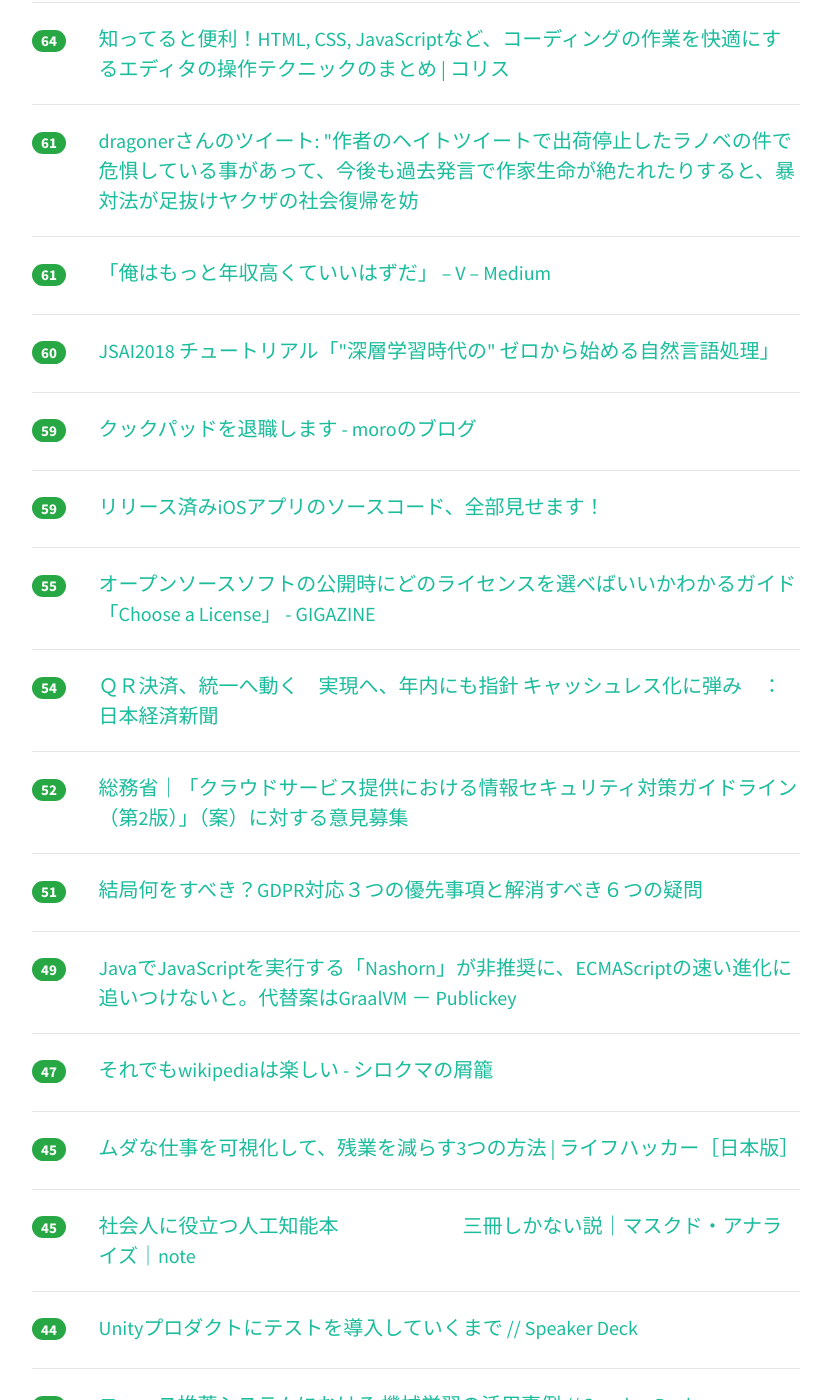
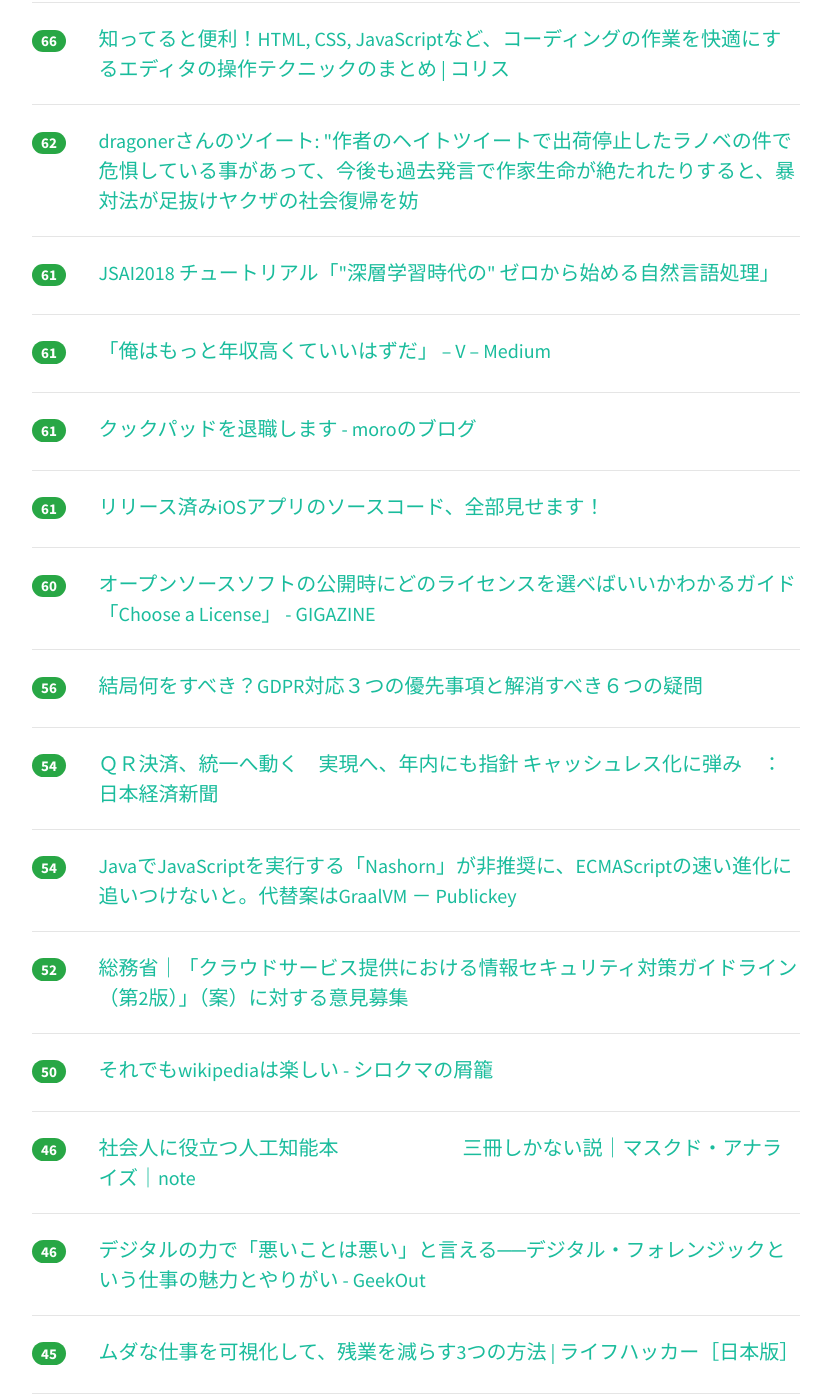
Before and after one commit to yatta47/hatena-matome-site, a Jekyll site: the page built from _posts/2018-06-07-hatena.md, in a window 1280 px wide and 1400 px high, scrolled down 1551 px. Shown: the whole window, without its empty margins (224-1055 px from the left). Built offline with Jekyll 4.4.1, drawn with Linux system fonts in a browser that asks for light colours; nearby versions of some CDN libraries; some of the changed text lies outside the part shown.

Commit message:
Updated 2018-06-07

```diff
--- a/_posts/2018-06-07-hatena.md
+++ b/_posts/2018-06-07-hatena.md
@@ -1,13 +1,13 @@
 ---
 layout: post
 title:  "2018-06-07 はてぶIT"
-date:   2018-06-07 22:02:06
+date:   2018-06-07 23:01:48
 tags: [it-hotentry]
 ---
-67 件のデータあり
+68 件のデータあり
 
 <hr><div class="row">
-<div class="col-1"><span class="badge badge-pill badge-success h2">719</span></div>
+<div class="col-1"><span class="badge badge-pill badge-success h2">746</span></div>
 <div class="col-11"><a href='http://yosuke-furukawa.hatenablog.com/entry/2018/06/07/080335' target='_blank'>Node.js における設計ミス By Ryan Dahl - from scratch</a></div>
 </div>
 <hr>
@@ -17,12 +17,12 @@ tags: [it-hotentry]
 </div>
 <hr>
 <div class="row">
-<div class="col-1"><span class="badge badge-pill badge-success h2">482</span></div>
+<div class="col-1"><span class="badge badge-pill badge-success h2">498</span></div>
 <div class="col-11"><a href='https://togetter.com/li/1234693' target='_blank'>東洋経済「JSONという気味の悪い拡張子が使われてる」御社のHPにもたくさん使われていると盛大にツッコまれる</a></div>
 </div>
 <hr>
 <div class="row">
-<div class="col-1"><span class="badge badge-pill badge-success h2">441</span></div>
+<div class="col-1"><span class="badge badge-pill badge-success h2">455</span></div>
 <div class="col-11"><a href='https://internet.watch.impress.co.jp/docs/news/1126179.html' target='_blank'>日本全国の「赤色立体地図」が見放題、国土地理院がウェブで公開 - INTERNET Watch</a></div>
 </div>
 <hr>
@@ -32,18 +32,23 @@ tags: [it-hotentry]
 </div>
 <hr>
 <div class="row">
-<div class="col-1"><span class="badge badge-pill badge-success h2">275</span></div>
+<div class="col-1"><span class="badge badge-pill badge-success h2">290</span></div>
 <div class="col-11"><a href='https://www.visualstudio.com/ja/team-services/git/free-private-git-repo/' target='_blank'>無料プライベート Git リポジトリ | Visual Studio Team Services</a></div>
 </div>
 <hr>
 <div class="row">
-<div class="col-1"><span class="badge badge-pill badge-success h2">251</span></div>
+<div class="col-1"><span class="badge badge-pill badge-success h2">268</span></div>
 <div class="col-11"><a href='http://jp.automaton.am/articles/newsjp/20180607-69372/' target='_blank'>Valve、Steamにおける“すべてのゲーム”を容認していく方針を明言。「荒らしと違法行為」以外はポルノや暴力コンテンツについても制限せず | AUTOMATON</a></div>
 </div>
 <hr>
 <div class="row">
-<div class="col-1"><span class="badge badge-pill badge-success h2">185</span></div>
+<div class="col-1"><span class="badge badge-pill badge-success h2">219</span></div>
 <div class="col-11"><a href='https://anond.hatelabo.jp/20180607155354' target='_blank'>憧れの拡張子</a></div>
+</div>
+<hr>
+<div class="row">
+<div class="col-1"><span class="badge badge-pill badge-success h2">157</span></div>
+<div class="col-11"><a href='https://togetter.com/li/1234645' target='_blank'>リンゴに罵声を浴びせ続けるのときれいな言葉をかけ続けるのでは腐敗のスピードが変わるって本当？インチキな話に聞こえるが科学的だった - Togetter</a></div>
 </div>
 <hr>
 <div class="row">
@@ -52,33 +57,33 @@ tags: [it-hotentry]
 </div>
 <hr>
 <div class="row">
-<div class="col-1"><span class="badge badge-pill badge-success h2">142</span></div>
-<div class="col-11"><a href='https://togetter.com/li/1234645' target='_blank'>リンゴに罵声を浴びせ続けるのときれいな言葉をかけ続けるのでは腐敗のスピードが変わるって本当？インチキな話に聞こえるが科学的だった - Togetter</a></div>
+<div class="col-1"><span class="badge badge-pill badge-success h2">132</span></div>
+<div class="col-11"><a href='https://ics.media/entry/18237' target='_blank'>今の時代、ウェブページは一瞬で表示するべき！ 画像の遅延読込に役立つamp-imgの使い方 - ICS MEDIA</a></div>
 </div>
 <hr>
 <div class="row">
-<div class="col-1"><span class="badge badge-pill badge-success h2">97</span></div>
+<div class="col-1"><span class="badge badge-pill badge-success h2">100</span></div>
 <div class="col-11"><a href='https://qiita.com/kaityo256/items/e3884d0109223c324baf' target='_blank'>YAMLで履歴書を作る</a></div>
 </div>
 <hr>
 <div class="row">
-<div class="col-1"><span class="badge badge-pill badge-success h2">90</span></div>
-<div class="col-11"><a href='https://ics.media/entry/18237' target='_blank'>今の時代、ウェブページは一瞬で表示するべき！ 画像の遅延読込に役立つamp-imgの使い方 - ICS MEDIA</a></div>
-</div>
-<hr>
-<div class="row">
-<div class="col-1"><span class="badge badge-pill badge-success h2">67</span></div>
+<div class="col-1"><span class="badge badge-pill badge-success h2">72</span></div>
 <div class="col-11"><a href='http://tech.nikkeibp.co.jp/atcl/nxt/column/18/00240/060500008/' target='_blank'>避けてきたWeb開発、仕事激減で正面から取り組む | 日経 xTECH（クロステック）</a></div>
 </div>
 <hr>
 <div class="row">
-<div class="col-1"><span class="badge badge-pill badge-success h2">64</span></div>
+<div class="col-1"><span class="badge badge-pill badge-success h2">66</span></div>
 <div class="col-11"><a href='https://coliss.com/articles/build-websites/operation/work/text-editing-techniques-for-frontend-debelopers.html' target='_blank'>知ってると便利！HTML, CSS, JavaScriptなど、コーディングの作業を快適にするエディタの操作テクニックのまとめ | コリス</a></div>
 </div>
 <hr>
 <div class="row">
+<div class="col-1"><span class="badge badge-pill badge-success h2">62</span></div>
+<div class="col-11"><a href='http://twitter.com/dragoner_jp/status/1004336877237727237' target='_blank'>dragonerさんのツイート: "作者のヘイトツイートで出荷停止したラノベの件で危惧している事があって、今後も過去発言で作家生命が絶たれたりすると、暴対法が足抜けヤクザの社会復帰を妨</a></div>
+</div>
+<hr>
+<div class="row">
 <div class="col-1"><span class="badge badge-pill badge-success h2">61</span></div>
-<div class="col-11"><a href='http://twitter.com/dragoner_jp/status/1004336877237727237' target='_blank'>dragonerさんのツイート: "作者のヘイトツイートで出荷停止したラノベの件で危惧している事があって、今後も過去発言で作家生命が絶たれたりすると、暴対法が足抜けヤクザの社会復帰を妨</a></div>
+<div class="col-11"><a href='https://www.slideshare.net/yukiarase/jsai2018' target='_blank'>JSAI2018 チュートリアル「"深層学習時代の" ゼロから始める自然言語処理」</a></div>
 </div>
 <hr>
 <div class="row">
@@ -87,23 +92,23 @@ tags: [it-hotentry]
 </div>
 <hr>
 <div class="row">
-<div class="col-1"><span class="badge badge-pill badge-success h2">60</span></div>
-<div class="col-11"><a href='https://www.slideshare.net/yukiarase/jsai2018' target='_blank'>JSAI2018 チュートリアル「"深層学習時代の" ゼロから始める自然言語処理」</a></div>
-</div>
-<hr>
-<div class="row">
-<div class="col-1"><span class="badge badge-pill badge-success h2">59</span></div>
+<div class="col-1"><span class="badge badge-pill badge-success h2">61</span></div>
 <div class="col-11"><a href='http://moro.hatenablog.com/entry/2018/06/07/103619' target='_blank'>クックパッドを退職します - moroのブログ</a></div>
 </div>
 <hr>
 <div class="row">
-<div class="col-1"><span class="badge badge-pill badge-success h2">59</span></div>
+<div class="col-1"><span class="badge badge-pill badge-success h2">61</span></div>
 <div class="col-11"><a href='https://qiita.com/ryupaka/items/ea272c843d3ebf3b245b' target='_blank'>リリース済みiOSアプリのソースコード、全部見せます！</a></div>
 </div>
 <hr>
 <div class="row">
-<div class="col-1"><span class="badge badge-pill badge-success h2">55</span></div>
+<div class="col-1"><span class="badge badge-pill badge-success h2">60</span></div>
 <div class="col-11"><a href='https://gigazine.net/news/20180607-choose-a-license/' target='_blank'>オープンソースソフトの公開時にどのライセンスを選べばいいかわかるガイド「Choose a License」 - GIGAZINE</a></div>
+</div>
+<hr>
+<div class="row">
+<div class="col-1"><span class="badge badge-pill badge-success h2">56</span></div>
+<div class="col-11"><a href='https://blogs.mcafee.jp/gdpr-three-priority-six-question' target='_blank'>結局何をすべき？GDPR対応３つの優先事項と解消すべき６つの疑問</a></div>
 </div>
 <hr>
 <div class="row">
@@ -112,23 +117,28 @@ tags: [it-hotentry]
 </div>
 <hr>
 <div class="row">
+<div class="col-1"><span class="badge badge-pill badge-success h2">54</span></div>
+<div class="col-11"><a href='https://www.publickey1.jp/blog/18/javajavascriptnashornecmascriptgraalvm.html' target='_blank'>JavaでJavaScriptを実行する「Nashorn」が非推奨に、ECMAScriptの速い進化に追いつけないと。代替案はGraalVM － Publickey</a></div>
+</div>
+<hr>
+<div class="row">
 <div class="col-1"><span class="badge badge-pill badge-success h2">52</span></div>
 <div class="col-11"><a href='http://www.soumu.go.jp/menu_news/s-news/01ryutsu03_02000149.html' target='_blank'>総務省｜「クラウドサービス提供における情報セキュリティ対策ガイドライン（第2版）」（案）に対する意見募集</a></div>
 </div>
 <hr>
 <div class="row">
-<div class="col-1"><span class="badge badge-pill badge-success h2">51</span></div>
-<div class="col-11"><a href='https://blogs.mcafee.jp/gdpr-three-priority-six-question' target='_blank'>結局何をすべき？GDPR対応３つの優先事項と解消すべき６つの疑問</a></div>
+<div class="col-1"><span class="badge badge-pill badge-success h2">50</span></div>
+<div class="col-11"><a href='http://p-shirokuma.hatenadiary.com/entry/20180607/1528335000' target='_blank'>それでもwikipediaは楽しい - シロクマの屑籠</a></div>
 </div>
 <hr>
 <div class="row">
-<div class="col-1"><span class="badge badge-pill badge-success h2">49</span></div>
-<div class="col-11"><a href='https://www.publickey1.jp/blog/18/javajavascriptnashornecmascriptgraalvm.html' target='_blank'>JavaでJavaScriptを実行する「Nashorn」が非推奨に、ECMAScriptの速い進化に追いつけないと。代替案はGraalVM － Publickey</a></div>
+<div class="col-1"><span class="badge badge-pill badge-success h2">46</span></div>
+<div class="col-11"><a href='https://note.mu/maskedanl/n/n640b27673c92' target='_blank'>社会人に役立つ人工知能本　　　　　　 三冊しかない説｜マスクド・アナライズ｜note</a></div>
 </div>
 <hr>
 <div class="row">
-<div class="col-1"><span class="badge badge-pill badge-success h2">47</span></div>
-<div class="col-11"><a href='http://p-shirokuma.hatenadiary.com/entry/20180607/1528335000' target='_blank'>それでもwikipediaは楽しい - シロクマの屑籠</a></div>
+<div class="col-1"><span class="badge badge-pill badge-success h2">46</span></div>
+<div class="col-11"><a href='https://geek-out.jp/column/entry/2018/06/07/110000' target='_blank'>デジタルの力で「悪いことは悪い」と言える──デジタル・フォレンジックという仕事の魅力とやりがい - GeekOut</a></div>
 </div>
 <hr>
 <div class="row">
@@ -138,17 +148,12 @@ tags: [it-hotentry]
 <hr>
 <div class="row">
 <div class="col-1"><span class="badge badge-pill badge-success h2">45</span></div>
-<div class="col-11"><a href='https://note.mu/maskedanl/n/n640b27673c92' target='_blank'>社会人に役立つ人工知能本　　　　　　 三冊しかない説｜マスクド・アナライズ｜note</a></div>
+<div class="col-11"><a href='https://speakerdeck.com/mathetake/niyusutui-jian-sisutemuniokeru-ji-jie-xue-xi-falsehuo-yong-shi-li' target='_blank'>ニュース推薦システムにおける 機械学習の活用事例 // Speaker Deck</a></div>
 </div>
 <hr>
 <div class="row">
 <div class="col-1"><span class="badge badge-pill badge-success h2">44</span></div>
 <div class="col-11"><a href='https://speakerdeck.com/adarapata/unitypurodakutonitesutowodao-ru-siteikumade' target='_blank'>Unityプロダクトにテストを導入していくまで // Speaker Deck</a></div>
-</div>
-<hr>
-<div class="row">
-<div class="col-1"><span class="badge badge-pill badge-success h2">44</span></div>
-<div class="col-11"><a href='https://speakerdeck.com/mathetake/niyusutui-jian-sisutemuniokeru-ji-jie-xue-xi-falsehuo-yong-shi-li' target='_blank'>ニュース推薦システムにおける 機械学習の活用事例 // Speaker Deck</a></div>
 </div>
 <hr>
 <div class="row">
@@ -167,17 +172,12 @@ tags: [it-hotentry]
 </div>
 <hr>
 <div class="row">
-<div class="col-1"><span class="badge badge-pill badge-success h2">40</span></div>
-<div class="col-11"><a href='https://geek-out.jp/column/entry/2018/06/07/110000' target='_blank'>デジタルの力で「悪いことは悪い」と言える──デジタル・フォレンジックという仕事の魅力とやりがい - GeekOut</a></div>
-</div>
-<hr>
-<div class="row">
 <div class="col-1"><span class="badge badge-pill badge-success h2">38</span></div>
 <div class="col-11"><a href='https://www.publickey1.jp/blog/18/tensorflowjswebwebglgpu.html' target='_blank'>「TensorFlow.js」公開、Webブラウザ上で機械学習の開発、学習、実行が可能に。WebGL経由でGPUも活用 － Publickey</a></div>
 </div>
 <hr>
 <div class="row">
-<div class="col-1"><span class="badge badge-pill badge-success h2">36</span></div>
+<div class="col-1"><span class="badge badge-pill badge-success h2">37</span></div>
 <div class="col-11"><a href='https://anond.hatelabo.jp/20180607045818' target='_blank'>え”、奇しくもって「きしくも」じゃないの！？？</a></div>
 </div>
 <hr>
@@ -207,13 +207,18 @@ tags: [it-hotentry]
 </div>
 <hr>
 <div class="row">
-<div class="col-1"><span class="badge badge-pill badge-success h2">32</span></div>
+<div class="col-1"><span class="badge badge-pill badge-success h2">33</span></div>
 <div class="col-11"><a href='https://gigazine.net/news/20180607-valve-steam-policy-content/' target='_blank'>Steamがプラットフォーム側のコンテンツ規制を限りなくゼロに、「違法でない限り」あらゆるジャンルのゲームが配信可能に - GIGAZINE</a></div>
 </div>
 <hr>
 <div class="row">
-<div class="col-1"><span class="badge badge-pill badge-success h2">31</span></div>
+<div class="col-1"><span class="badge badge-pill badge-success h2">32</span></div>
 <div class="col-11"><a href='https://anond.hatelabo.jp/20180606142647' target='_blank'>システム開発はオーダーメイドだから高いという話だったのに</a></div>
+</div>
+<hr>
+<div class="row">
+<div class="col-1"><span class="badge badge-pill badge-success h2">32</span></div>
+<div class="col-11"><a href='https://anond.hatelabo.jp/20180607112441' target='_blank'>とある実験</a></div>
 </div>
 <hr>
 <div class="row">
@@ -223,17 +228,12 @@ tags: [it-hotentry]
 <hr>
 <div class="row">
 <div class="col-1"><span class="badge badge-pill badge-success h2">31</span></div>
-<div class="col-11"><a href='https://anond.hatelabo.jp/20180607112441' target='_blank'>とある実験</a></div>
+<div class="col-11"><a href='https://k-tai.watch.impress.co.jp/docs/news/1126233.html' target='_blank'>スマホをペルチェ素子で冷やす、サンワサプライから - ケータイ Watch</a></div>
 </div>
 <hr>
 <div class="row">
 <div class="col-1"><span class="badge badge-pill badge-success h2">30</span></div>
 <div class="col-11"><a href='http://b.hatena.ne.jp/entry/s/www.asahi.com/articles/ASL665GKQL66UCLV00G.html' target='_blank'>はてなブックマーク - アニメ化決定のラノベ、出荷停止　原作者が差別ツイート：朝日新聞デジタル</a></div>
-</div>
-<hr>
-<div class="row">
-<div class="col-1"><span class="badge badge-pill badge-success h2">29</span></div>
-<div class="col-11"><a href='https://k-tai.watch.impress.co.jp/docs/news/1126233.html' target='_blank'>スマホをペルチェ素子で冷やす、サンワサプライから - ケータイ Watch</a></div>
 </div>
 <hr>
 <div class="row">
@@ -243,21 +243,21 @@ tags: [it-hotentry]
 <hr>
 <div class="row">
 <div class="col-1"><span class="badge badge-pill badge-success h2">27</span></div>
+<div class="col-11"><a href='https://pc.watch.impress.co.jp/docs/news/1126087.html' target='_blank'>Zipなどのアーカイブ展開処理を突いた脆弱性「Zip Slip」 ～任意のコードを実行可能 - PC Watch</a></div>
+</div>
+<hr>
+<div class="row">
+<div class="col-1"><span class="badge badge-pill badge-success h2">27</span></div>
+<div class="col-11"><a href='https://www.gizmodo.jp/2018/06/app-store-free-trial.html' target='_blank'>App Storeでの無料お試し、全アプリで設定可能に！ | ギズモード・ジャパン</a></div>
+</div>
+<hr>
+<div class="row">
+<div class="col-1"><span class="badge badge-pill badge-success h2">27</span></div>
 <div class="col-11"><a href='http://blog.oosawatechnica.com/entry/2018/06/07/145121' target='_blank'>弊社でリアル飲み会が開催されなくなったので、オンライン飲み会をやってみた - 地に足がついている日記</a></div>
 </div>
 <hr>
 <div class="row">
 <div class="col-1"><span class="badge badge-pill badge-success h2">26</span></div>
-<div class="col-11"><a href='https://pc.watch.impress.co.jp/docs/news/1126087.html' target='_blank'>Zipなどのアーカイブ展開処理を突いた脆弱性「Zip Slip」 ～任意のコードを実行可能 - PC Watch</a></div>
-</div>
-<hr>
-<div class="row">
-<div class="col-1"><span class="badge badge-pill badge-success h2">26</span></div>
-<div class="col-11"><a href='https://www.gizmodo.jp/2018/06/app-store-free-trial.html' target='_blank'>App Storeでの無料お試し、全アプリで設定可能に！ | ギズモード・ジャパン</a></div>
-</div>
-<hr>
-<div class="row">
-<div class="col-1"><span class="badge badge-pill badge-success h2">25</span></div>
 <div class="col-11"><a href='http://tech.nikkeibp.co.jp/atcl/nxt/news/18/01507/' target='_blank'>プレミアム・アウトレットが情報漏洩の調査結果を報告、認証失敗時のパスワード流出認める | 日経 xTECH（クロステック）</a></div>
 </div>
 <hr>
@@ -277,8 +277,18 @@ tags: [it-hotentry]
 </div>
 <hr>
 <div class="row">
+<div class="col-1"><span class="badge badge-pill badge-success h2">24</span></div>
+<div class="col-11"><a href='https://prtimes.jp/main/html/rd/p/000000022.000020416.html' target='_blank'>「Kyash」実店舗での決済強化に向けリアルカード発行開始全国のVisa加盟店で利用可能に｜株式会社Kyashのプレスリリース</a></div>
+</div>
+<hr>
+<div class="row">
 <div class="col-1"><span class="badge badge-pill badge-success h2">23</span></div>
 <div class="col-11"><a href='https://togetter.com/li/1234868' target='_blank'>冤罪事件で警察からの自白強要を受けていた爆乳ゴリラ氏、民事訴訟を起こして元刑事の家を差し押さえに - Togetter</a></div>
+</div>
+<hr>
+<div class="row">
+<div class="col-1"><span class="badge badge-pill badge-success h2">23</span></div>
+<div class="col-11"><a href='http://b.hatena.ne.jp/entry/s/anond.hatelabo.jp/20180604174309' target='_blank'>はてなブックマーク - あなたが最も面白い漫画を5つ選ぶとしたら？</a></div>
 </div>
 <hr>
 <div class="row">
@@ -293,17 +303,17 @@ tags: [it-hotentry]
 <hr>
 <div class="row">
 <div class="col-1"><span class="badge badge-pill badge-success h2">22</span></div>
-<div class="col-11"><a href='http://b.hatena.ne.jp/entry/s/anond.hatelabo.jp/20180604174309' target='_blank'>はてなブックマーク - あなたが最も面白い漫画を5つ選ぶとしたら？</a></div>
+<div class="col-11"><a href='http://nlab.itmedia.co.jp/nl/articles/1806/07/news117.html' target='_blank'>罵倒・嘲笑など“むだなことば”を消去しよう　ネットでの議論で有効な「贅言消去のすすめ」が参考になる - ねとらぼ</a></div>
+</div>
+<hr>
+<div class="row">
+<div class="col-1"><span class="badge badge-pill badge-success h2">22</span></div>
+<div class="col-11"><a href='https://internet.watch.impress.co.jp/docs/news/1126306.html' target='_blank'>中学・高校のWi-Fi、生徒が私物スマホをつなげてしまえる学校も～MMDLabo調査 - INTERNET Watch</a></div>
 </div>
 <hr>
 <div class="row">
 <div class="col-1"><span class="badge badge-pill badge-success h2">22</span></div>
 <div class="col-11"><a href='http://upec.jp/archives/799' target='_blank'>RubyKaigi 2018 に参加してきた | yancya blog</a></div>
-</div>
-<hr>
-<div class="row">
-<div class="col-1"><span class="badge badge-pill badge-success h2">22</span></div>
-<div class="col-11"><a href='https://prtimes.jp/main/html/rd/p/000000022.000020416.html' target='_blank'>「Kyash」実店舗での決済強化に向けリアルカード発行開始全国のVisa加盟店で利用可能に｜株式会社Kyashのプレスリリース</a></div>
 </div>
 <hr>
 <div class="row">
@@ -336,8 +346,3 @@ tags: [it-hotentry]
 <div class="col-11"><a href='https://japan.cnet.com/article/35120400/' target='_blank'>「No.1を目指す」--GMO、自社開発チップを搭載したマイニングマシンの販売を開始 - CNET Japan</a></div>
 </div>
 <hr>
-<div class="row">
-<div class="col-1"><span class="badge badge-pill badge-success h2">15</span></div>
-<div class="col-11"><a href='http://nlab.itmedia.co.jp/nl/articles/1806/07/news117.html' target='_blank'>罵倒・嘲笑など“むだなことば”を消去しよう　ネットでの議論で有効な「贅言消去のすすめ」が参考になる - ねとらぼ</a></div>
-</div>
-<hr>
```
